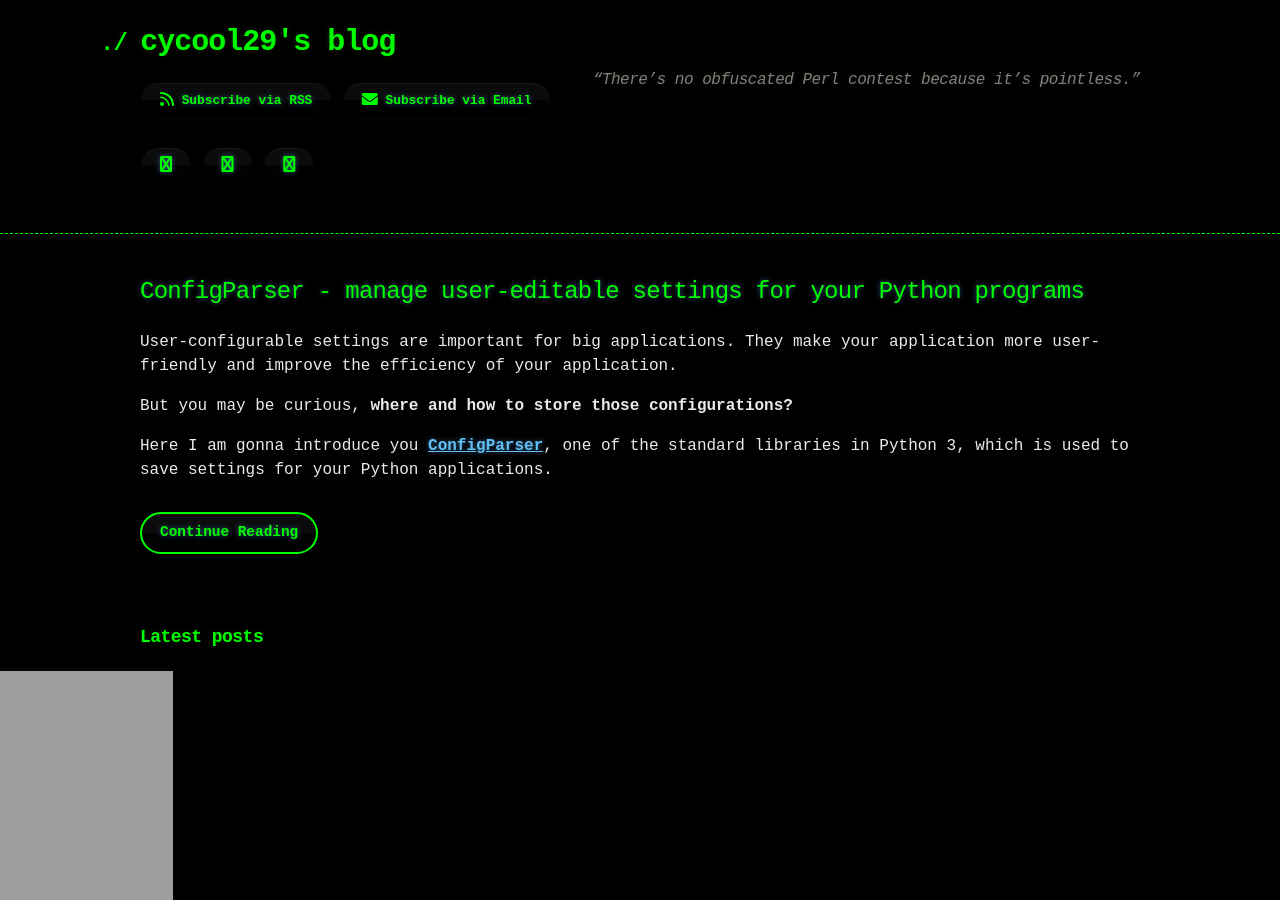
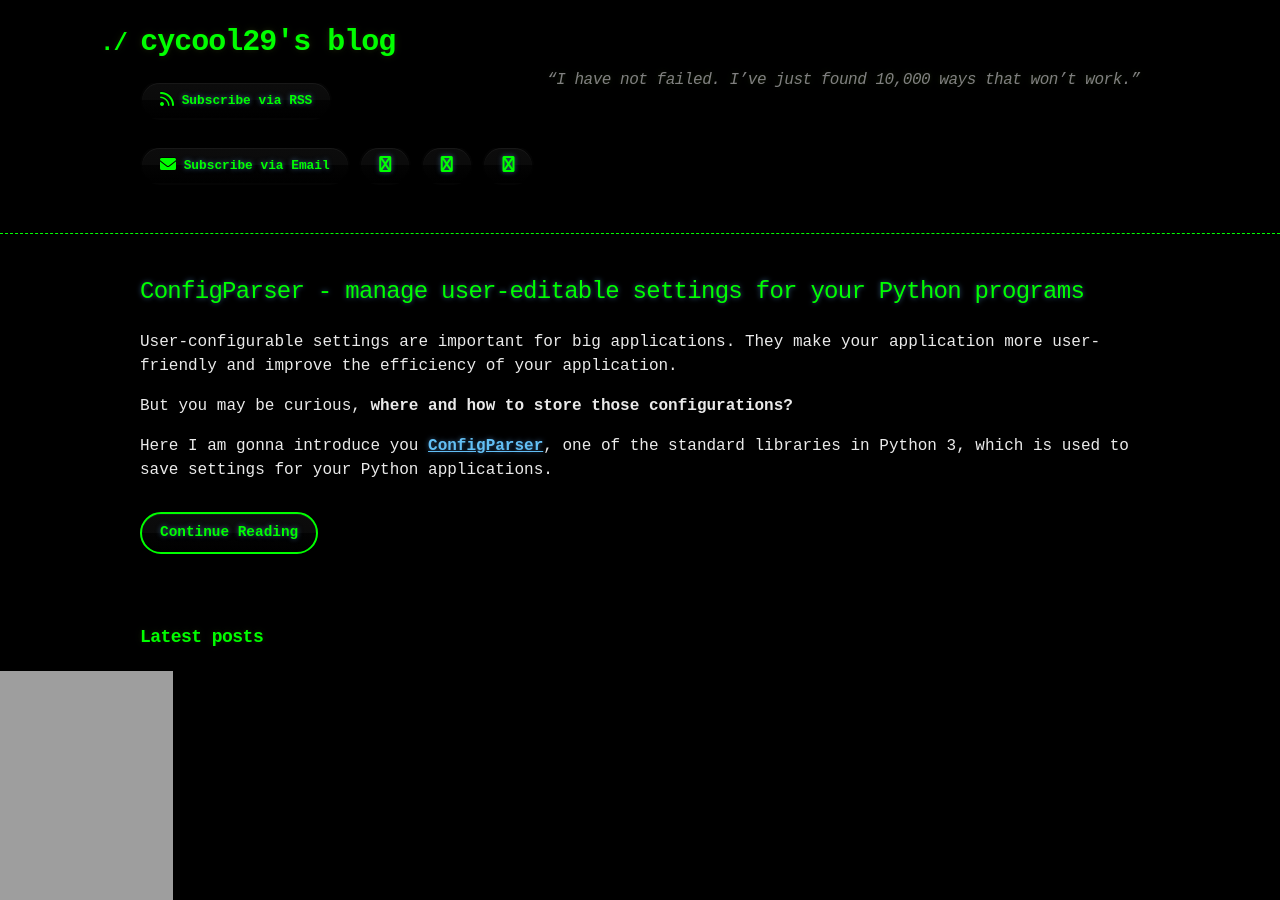
Before and after one commit to cycool29/cycool29.github.io, a Jekyll site: the page built from index.md, in a window 1280 px wide and 900 px high. Built offline with Jekyll 4.4.1, drawn with Linux system fonts in a browser that asks for light colours; a style sheet for code colours, icons or effects is not loaded.

Commit message:
Update quotes

```diff
--- a/_config.yml
+++ b/_config.yml
@@ -1,5 +1,5 @@
 title: cycool29's blog
-description: "“There’s no obfuscated Perl contest because it’s pointless.” "
+description: "“I have not failed. I’ve just found 10,000 ways that won’t work.” "
 bio: A high school student. Intermediate in Python, Git, Bash. Learning JavaScript. He/Him. "
 author: cycool29
 url: https://cycool29.github.io
```
